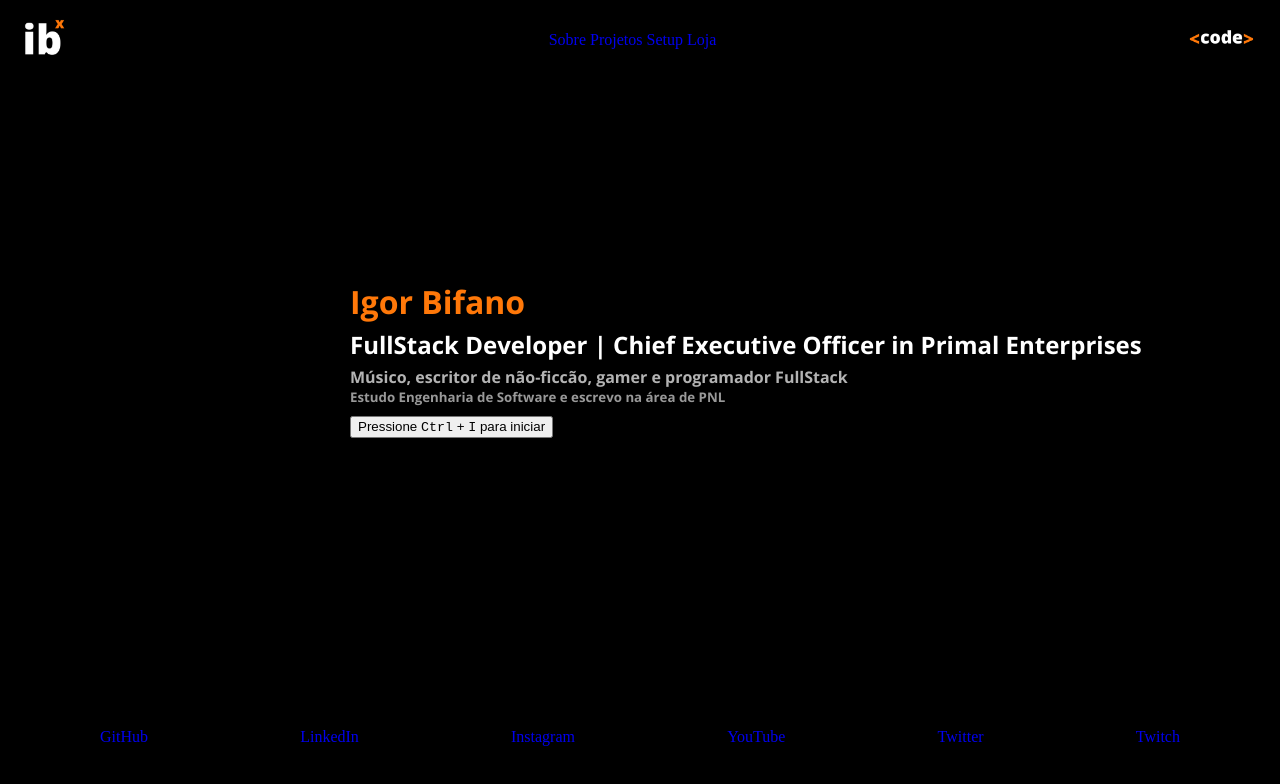
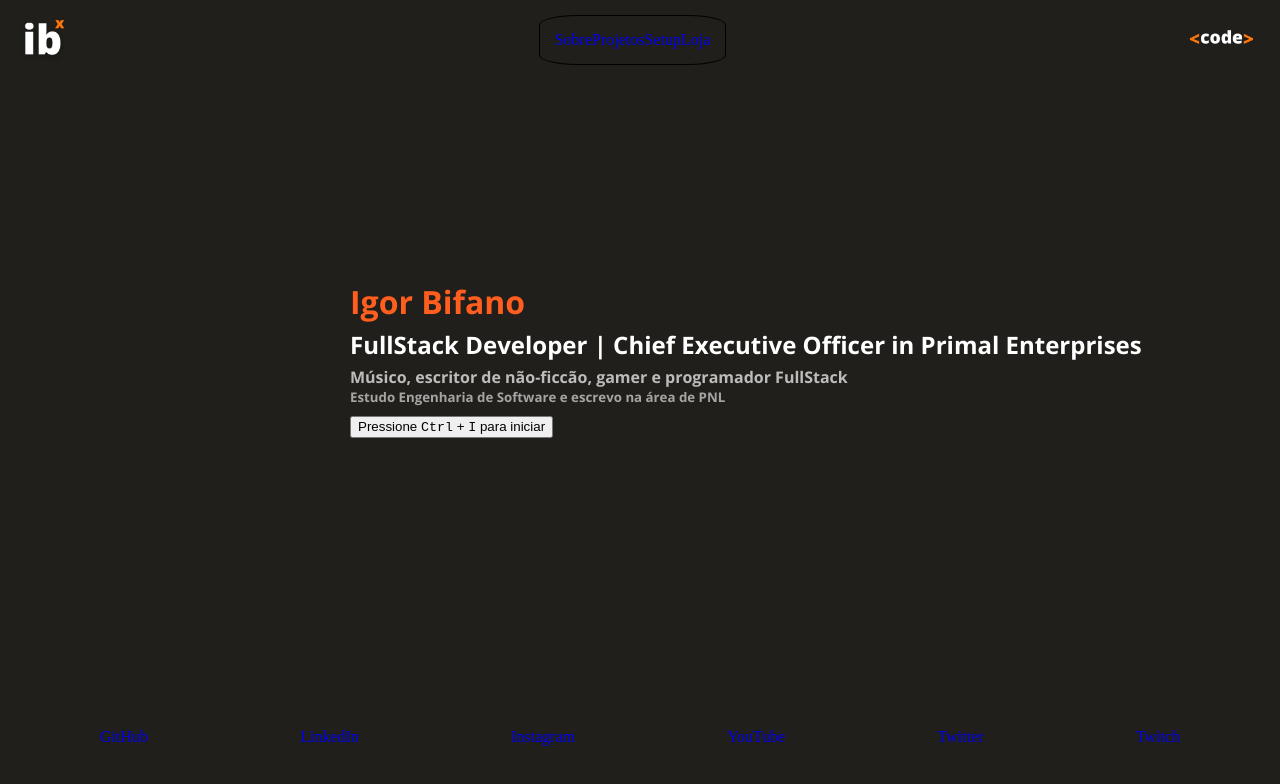
Before and after one commit to IgorBifano/my-site, a plain HTML site: page index.html in a window 1280 px wide. Drawn offline with nearby package versions, Linux system fonts and the light colour scheme.

```diff
--- a/index.html
+++ b/index.html
@@ -1,6 +1,6 @@
 <!DOCTYPE html>
 
-<html lang="en">
+<html lang="pt-br">
 
 <head>
     <!-- Todo código necessita desses <metas> para que funcione corretamente em qualquer navegador -->
@@ -27,6 +27,8 @@
     <style> a {text-decoration: none;} </style>
 
 <body>
+    <script src="./scripts.js"></script>
+
     <header>
         <!-- Logomarca com botão para index.html -->
         <div>
--- /dev/null
+++ b/scripts.js
@@ -0,0 +1 @@
+/* console.log("Sejam bem vindo ao meu site.") */
--- a/style-index.css
+++ b/style-index.css
@@ -4,11 +4,11 @@
 }
 
 body {
-    background-color: rgb(0,0,0);
+    background-color: rgb(32,31,27);
 }
 
 header {
-    background-color: rgb(0,0,0);
+    background-color: rgb(32,31,27);
     margin: 0;
     margin-top: 0;
     align-items: center;
@@ -16,10 +16,15 @@
     justify-content: space-between;
 }
 
-main.menu{
+#menu-central{
     display: flex;
     text-align: center;
     justify-content: space-between;
+    padding: 15px;
+    background-color: transparent;
+    border: 1px solid black;
+    border-radius: 20%;
+    text-decoration: none;
 }
 
 #button-logo {
@@ -34,7 +39,9 @@
 }
 
 #my-name {
-    color:rgb(255,120,9);
+    display: flex;
+    color: rgb(255,94,30);
+    align-items: center;
     margin-left: 350px;
     margin-top: 200px;
     padding: 0px 0px 5px 0px;
@@ -49,13 +56,13 @@
 }
 
 #info-home2 {
-    color: rgb(255,255,255,70%);
+    color: rgba(255,255,255,70%);
     margin-left: 350px;
     font-family: 'Open Sans', sans-serif;
 }
 
 #info-home3 {
-    color: rgb(255,255,255,60%);
+    color: rgba(255,255,255,60%);
     margin-left: 350px;padding: 0px 0px 10px 0px;
     font-family: 'Open Sans', sans-serif;
 }
```
